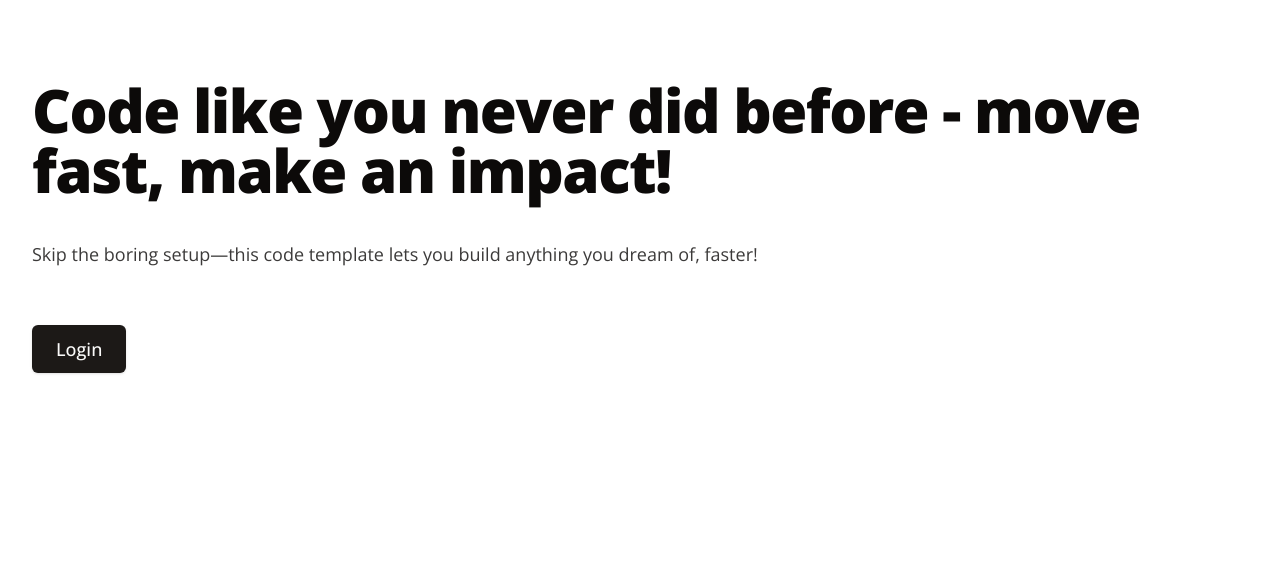
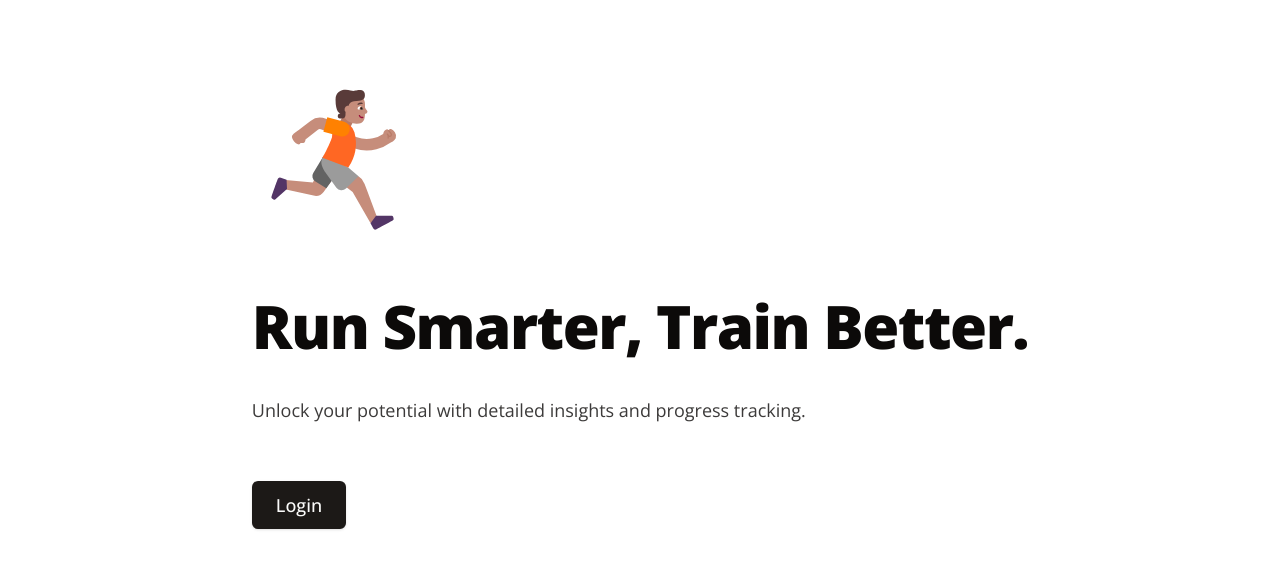
Before and after one commit to alancampora/correteca, a React (Vite) app in the folder client/: page / in a window 1280 px wide. Shown: the top 568 px of the page. Built offline with nearby package versions, Linux system fonts and the light colour scheme; no server answers.

Commit message:
changing landing

```diff
--- a/client/src/components/Landing.tsx
+++ b/client/src/components/Landing.tsx
@@ -1,4 +1,5 @@
 import { Button } from "@/components/ui/button";
+import MenRunning from "./icons/men-running";
 
 type Props = {
   onLogin: () => void;
@@ -8,12 +9,12 @@ export default function Landing({ onLogin }: Props) {
   return (
     <section className="max-w-7xl mx-auto bg-base-100 flex flex-col lg:flex-row items-center justify-center gap-16 lg:gap-20 px-8 py-8 lg:py-20">
       <div className="flex flex-col gap-10 lg:gap-14 items-center justify-center text-center lg:text-left lg:items-start">
+        <MenRunning className="w-40 h-40" />
         <h1 className="font-extrabold text-4xl lg:text-6xl tracking-tight md:-mb-4">
-          Code like you never did before - move fast, make an impact!
+          Run Smarter, Train Better.
         </h1>
         <p className="text-lg opacity-80 leading-relaxed">
-          Skip the boring setup—this code template lets you build anything you
-          dream of, faster!
+          Unlock your potential with detailed insights and progress tracking.
         </p>
         <Button className="text-sm lg:text-lg p-6" onClick={() => onLogin()}>
           Login
```
